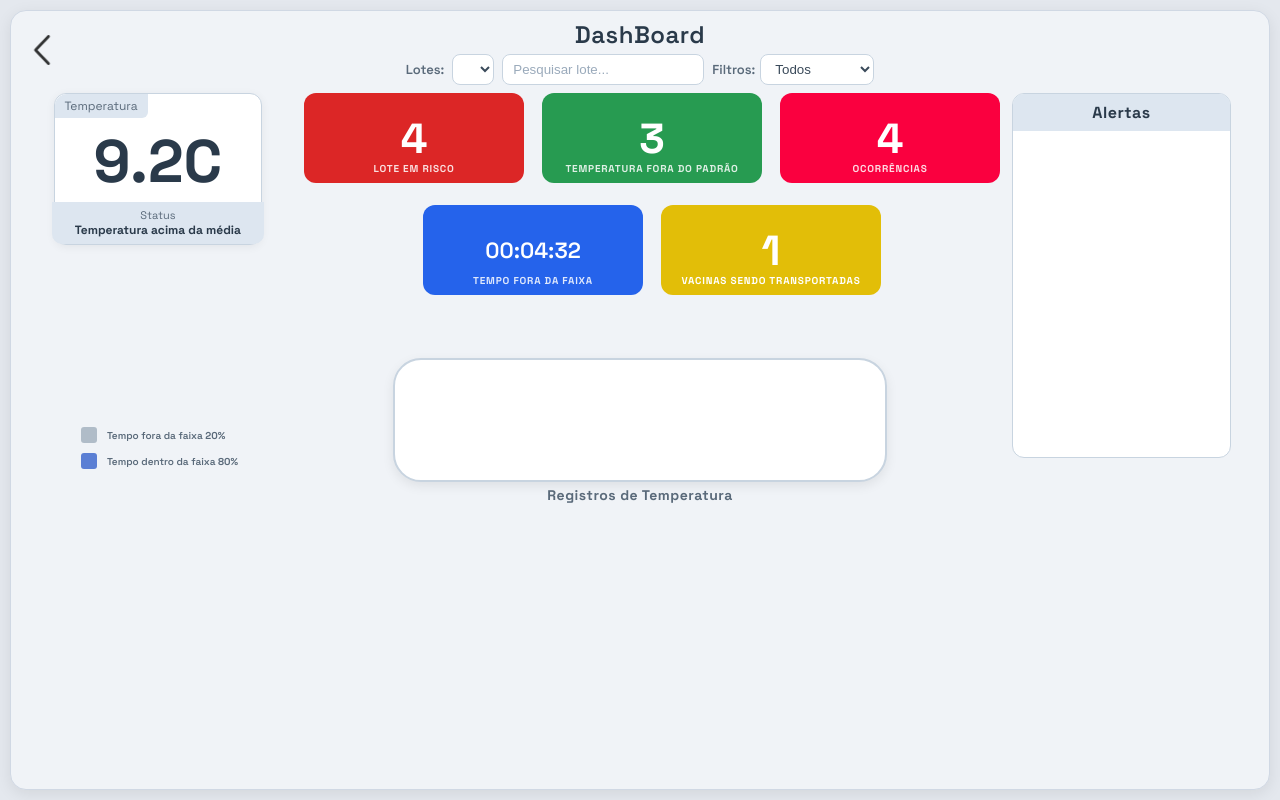
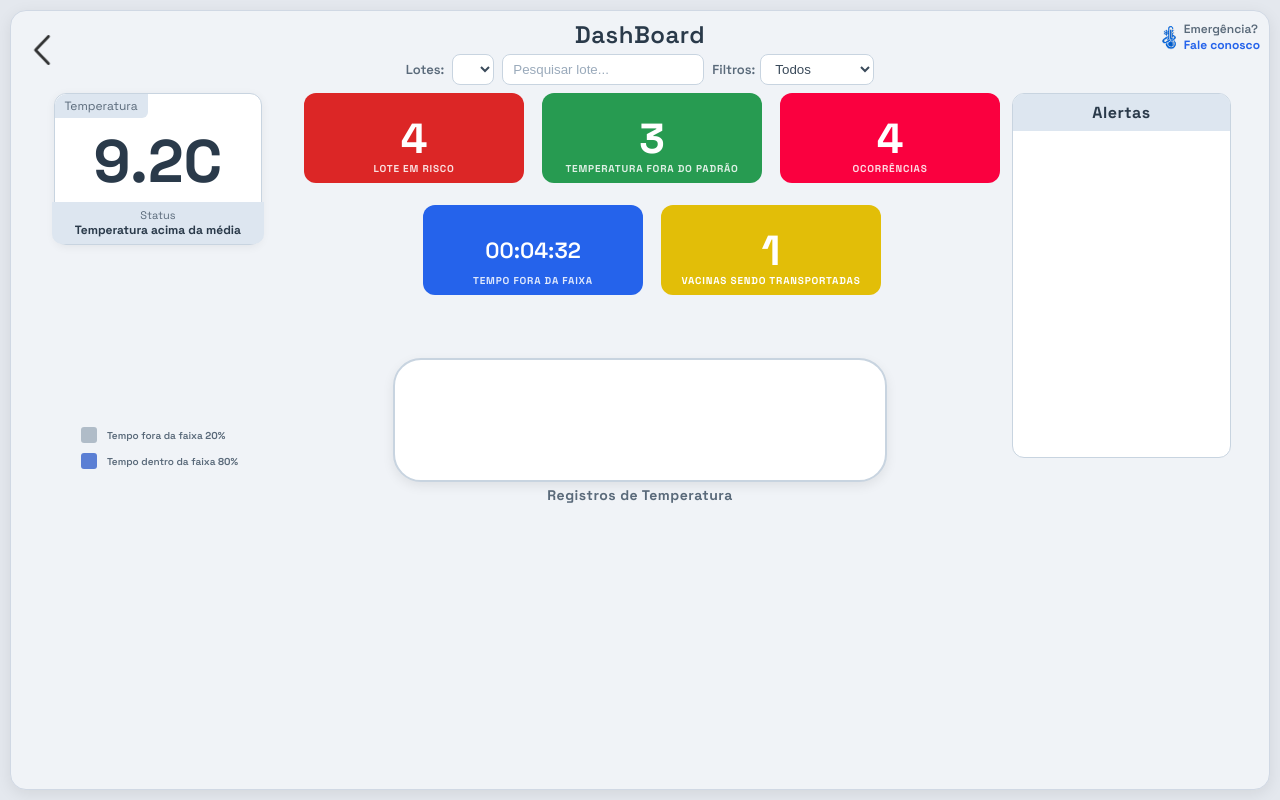
Before and after one commit to Carlos-Eduardo-de-Arruda-Chaves/ThermoChain, a website: page public/HTML/dashThermoChain.html in a window 1280 px wide. Drawn offline with nearby package versions, Linux system fonts and the light colour scheme; no server answers.

Commit message:
feat: mudanças minimas finais

```diff
--- a/public/CSS/dashStyle.css
+++ b/public/CSS/dashStyle.css
@@ -75,6 +75,48 @@ body {
     color: #3a4a5a;
     outline: none;
     cursor: pointer;
+}
+
+.suporteEmergencia {
+    position: absolute;
+    display: flex;
+    align-items: center;
+    gap: 10px;
+    margin-right: 20px;
+    right: 0;
+    margin-top: -10px;
+}
+
+.suporteEmergencia img {
+    width: 60px;
+    height: 60px;
+    object-fit: contain;
+    margin-right: -25px;
+    margin-bottom: -5px;
+}
+
+.textoSuporte {
+    display: flex;
+    flex-direction: column;
+    align-items: flex-start;
+    font-size: 12px;
+}
+
+.textoSuporte span {
+    color: #5a6a7a;
+    font-weight: 600;
+}
+
+.textoSuporte a {
+    color: #2563eb;
+    text-decoration: none;
+    font-weight: 700;
+    transition: 0.2s;
+}
+
+.textoSuporte a:hover {
+    text-decoration: underline;
+    color: #1d4ed8;
 }
 
 .linhaSensor select:hover {
--- a/public/HTML/dashThermoChain.html
+++ b/public/HTML/dashThermoChain.html
@@ -22,6 +22,18 @@
                 <h1 class="tituloPainel">DashBoard</h1>
             </div>
 
+            <div class="suporteEmergencia">
+                <img src="../CSS/img/ThermoChain Logo.png" alt="ThermoChain">
+
+                <div class="textoSuporte">
+                    <span>Emergência?</span>
+
+                    <a href="https://thermochain.atlassian.net/servicedesk/customer/portal/1" target="_blank">
+                        Fale conosco
+                    </a>
+                </div>
+            </div>
+
             <div class="linhaSensor">
                 <div class="labelSensorContainer">
                     <label for="selectSensor" class="labelSensor">Lotes:</label>
@@ -31,7 +43,7 @@
                 <input id="inputPesquisa" placeholder="Pesquisar lote..." oninput="pesquisarLote()">
 
                 <div class="labelSensorContainer">
-                        <a class="filtros">Filtros:</a>
+                    <a class="filtros">Filtros:</a>
                     <select name="filtros" id="filtros" onchange="filtrarLotes()">
                         <option label="Todos">Todos</option>
                         <option label="🟢 - Normal">🟢</option>
```
Also changed, not shown: public/CSS/styleSobre.css (+7 -1 lines), public/HTML/Tela_home.html (+0 -3 lines), public/HTML/central_servico.html (+1 -1 lines), public/HTML/sobreNos.html (+17 -8 lines), 1 other file.
